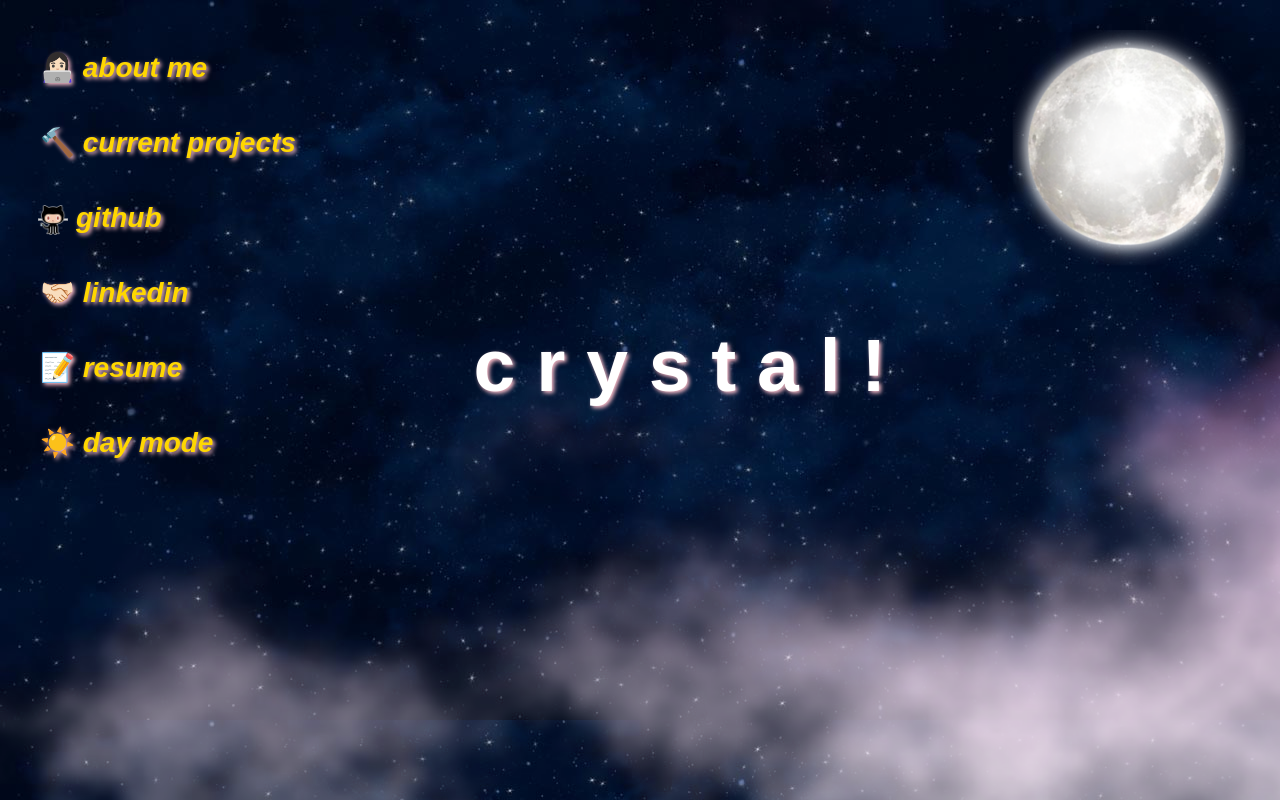
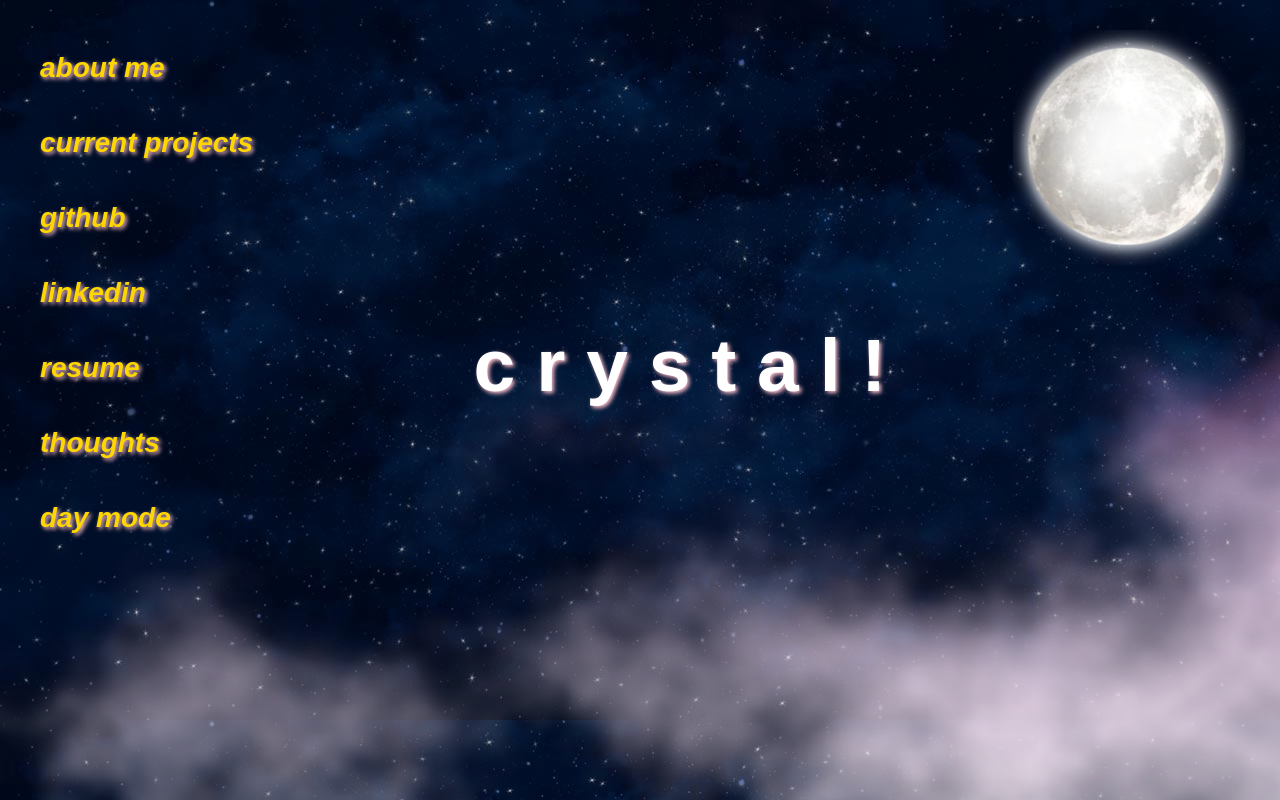
Before and after one commit to crystal-zq-wang/crystal-zq-wang.github.io, a plain HTML site: page nighttime.html in a window 1280 px wide. Drawn offline with Linux system fonts and the light colour scheme.

Commit message:
taking out emojis

```diff
--- a/daytime.css
+++ b/daytime.css
@@ -90,22 +90,6 @@ h1:hover {
   height: 100vh;
 }
 
-.sunray.wiggle {
-  display: inline-block;
-  animation: wiggle 2.5s infinite;
-}
-
-.sunray:hover {
-  -webkit-animation-name: wiggle;
-  -ms-animation-name: wiggle;
-  -ms-animation-duration: 1000ms;
-  -webkit-animation-duration: 1000ms;
-  -webkit-animation-iteration-count: 1;
-  -ms-animation-iteration-count: 1;
-  -webkit-animation-timing-function: ease-in-out;
-  -ms-animation-timing-function: ease-in-out;
-}
-
 #directory {
   text-align: left;
   margin-left: 40px;
@@ -132,25 +116,6 @@ a:hover {
 
 a:active {
   text-decoration: none;
-}
-
-.github {
-    margin-left:36px;
-}
-
-.octocat {
-  margin-left:30px;
-  margin-top: 205px;
-}
-
-.octocat-img {
-  max-height: 30px;
-  max-width: 30px;
-  -webkit-animation: fadein 2s; /* Safari, Chrome and Opera > 12.1 */
-   -moz-animation: fadein 2s; /* Firefox < 16 */
-    -ms-animation: fadein 2s; /* Internet Explorer */
-     -o-animation: fadein 2s; /* Opera < 12.1 */
-        animation: fadein 2s;
 }
 
 @keyframes rotation {
--- a/nighttime.css
+++ b/nighttime.css
@@ -178,21 +178,6 @@ a:active {
   color: #FFD700;
 }
 
-.github {
-  margin-left:36px;
-
-}
-
-.octocat {
-  margin-left:30px;
-  margin-top: 205px;
-  left: 10%;
-}
-
-.octocat-img {
-  max-height: 30px;
-  max-width: 30px;
-}
 
 @keyframes slide {
   0%{
--- a/nighttime.html
+++ b/nighttime.html
@@ -16,17 +16,15 @@
 				<img class="moonlight-img"src="moonlight.png" alt="">
 			</div>
 
-			<div class="octocat">
-				<img class="octocat-img"src="octocat.png" alt="">
-			</div>
 
 			<div id = "directory">
-				<a href = "aboutme.html" style="color:#FFD700">👩🏻‍💻<strong><em> about me </em></strong></a><br>
-				<a href= "current-projects.html" style="color:#FFD700">🔨<strong><em> current projects</em></a></strong><br>
+				<a href = "aboutme.html" style="color:#FFD700"><strong><em> about me </em></strong></a><br>
+				<a href= "current-projects.html" style="color:#FFD700"><strong><em> current projects</em></a></strong><br>
 				<div class="github"><a href="https://github.com/crystal-zq-wang" style="color:#FFD700"><strong><em> github</em></strong></a><br></div>
-				<a href="https://www.linkedin.com/in/crystal-wang-343716174/" style="color:#FFD700">🤝🏻<strong><em> linkedin</em></strong></a><br>
-				<a href="resume.html" style="color:#FFD700">📝<strong><em> resume</em></strong></a><br>
-				<a href="daytime.html" style="color:#FFD700">☀️<strong><em> day mode </em></strong></a><br>
+				<a href="https://www.linkedin.com/in/crystal-wang-343716174/" style="color:#FFD700"><strong><em> linkedin</em></strong></a><br>
+				<a href="resume.html" style="color:#FFD700"><strong><em> resume</em></strong></a><br>
+				<a href="thoughts.html" style="color:#FFD700"><strong><em> thoughts</em></strong></a><br>
+				<a href="https://crystal-zq-wang.github.io/" style="color:#FFD700"><strong><em> day mode </em></strong></a><br>
 			</div>
 
 			<a href = "contactme.html" style="color:white"><h1>c r y s t a l !</h1></a>
```
Also changed, not shown: current-projects.html (+1 -0 lines), index.html (+8 -7 lines), 1 other file.
